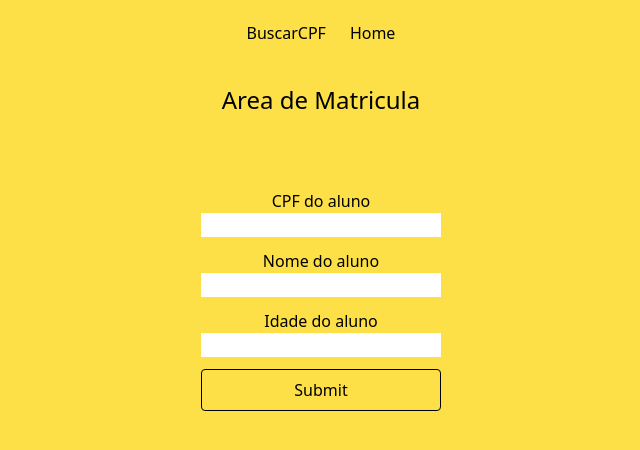
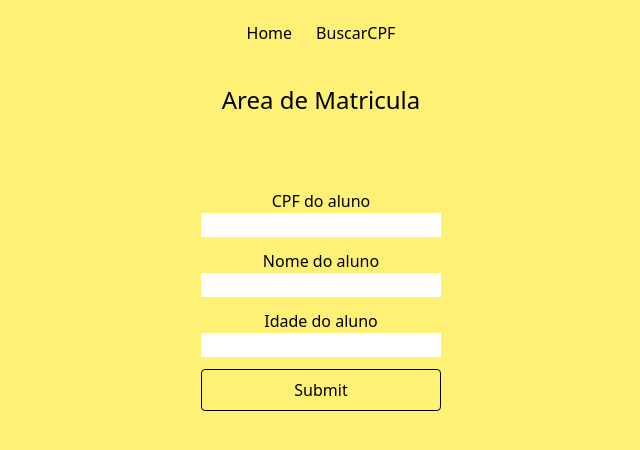
Before and after one commit to vitorreisler/sistema-academia, a Next.js app: page /matricula in a window 1280 px wide. Shown: the top 450 px of the page, without its empty margins (319-959 px from the left). Built offline with nearby package versions, Linux system fonts and the light colour scheme.

Commit message:
mudanca layour

```diff
--- a/pages/index.tsx
+++ b/pages/index.tsx
@@ -104,18 +104,17 @@ export default function Home({
           <br />
           <a href="/matricula">Matricula</a>
         </nav>
-        <button className="border border-black p-3 rounded shadow-md active:scale-95" onClick={handleSubmit}>
+        <button className="border border-black p-3 rounded shadow-md active:scale-95 hover:bg-black hover:text-white" onClick={handleSubmit}>
           submit
         </button>
         {todosUsuarios && (
-          <div className="grid grid-cols-2 gap-3 md:grid-cols-4">
+          <div className="grid grid-cols-2 gap-3 md:grid-cols-4 p-2">
             {todosUsuarios.map((usuario: Usuario) => {
               return (
                 <div
                   key={usuario._id}
-                  className="flex flex-col p-4 mb-5 border border-black rounded shadow-lg"
+                  className="flex flex-col p-4 mb-5 border border-black rounded shadow-lg bg-white"
                 >
-                  {console.log(usuario)}
                   <p>Nome: {usuario.nome}</p>
                   <p>CPF: {usuario.cpf}</p>
                   <p>Idade: {usuario.idade}</p>
--- a/pages/matricula.jsx
+++ b/pages/matricula.jsx
@@ -51,12 +51,12 @@ const Matricula = () => {
     }
   };
   return (
-    <section className="h-dvh bg-yellow-300 grid grid-rows-12 grid-cols-12 items-center justify-center">
+    <section className="h-dvh  grid grid-rows-12 grid-cols-12 items-center justify-center">
       <ToastContainer />
       <nav className="flex gap-3 col-start-1 col-span-12 row-start-1 mx-auto">
+        <a href="/">Home</a>
+        <br />
         <a href="/paginaCPF">BuscarCPF</a>
-        <br />
-        <a href="/">Home</a>
       </nav>
       <h1 className="text-2xl row-start-2 col-start-1 col-span-12 text-center">
         Area de Matricula
--- a/pages/paginaCPF.jsx
+++ b/pages/paginaCPF.jsx
@@ -72,7 +72,7 @@ const PaginaCPF = () => {
   return (
     <section className="h-dvh flex flex-col items-center gap-3">
       <nav className="flex gap-3">
-        <a href="/">home</a>
+        <a href="/">Home</a>
         <br />
         <a href="/matricula">Matricula</a>
       </nav>
@@ -87,13 +87,13 @@ const PaginaCPF = () => {
       <button
         onClick={handleSubmitBusca}
         disabled={cpf.length === 11 ? false : true}
-        className="border border-black p-2 rounded"
+        className={`border border-black p-2 rounded ${cpf.length===11 ? "active:scale-95 hover:bg-black hover:text-white" : ""} `}
       >
         Submit
       </button>
       {usuario && (
         <section className=" flex flex-col gap-3">
-          <div className="border border-black p-4 rounded shadow-md">
+          <div className="border border-black p-4 rounded shadow-md bg-white m-2">
             {!usuario[0]?.nome || !usuario[0]?.cpf || !usuario[0]?.idade ? (
               "Usuario não encontrado"
             ) : (
--- a/styles/global.css
+++ b/styles/global.css
@@ -1,3 +1,9 @@
 @tailwind base;
 @tailwind components;
 @tailwind utilities;
+
+
+html {
+background-color: #FFF176;
+
+}
```
